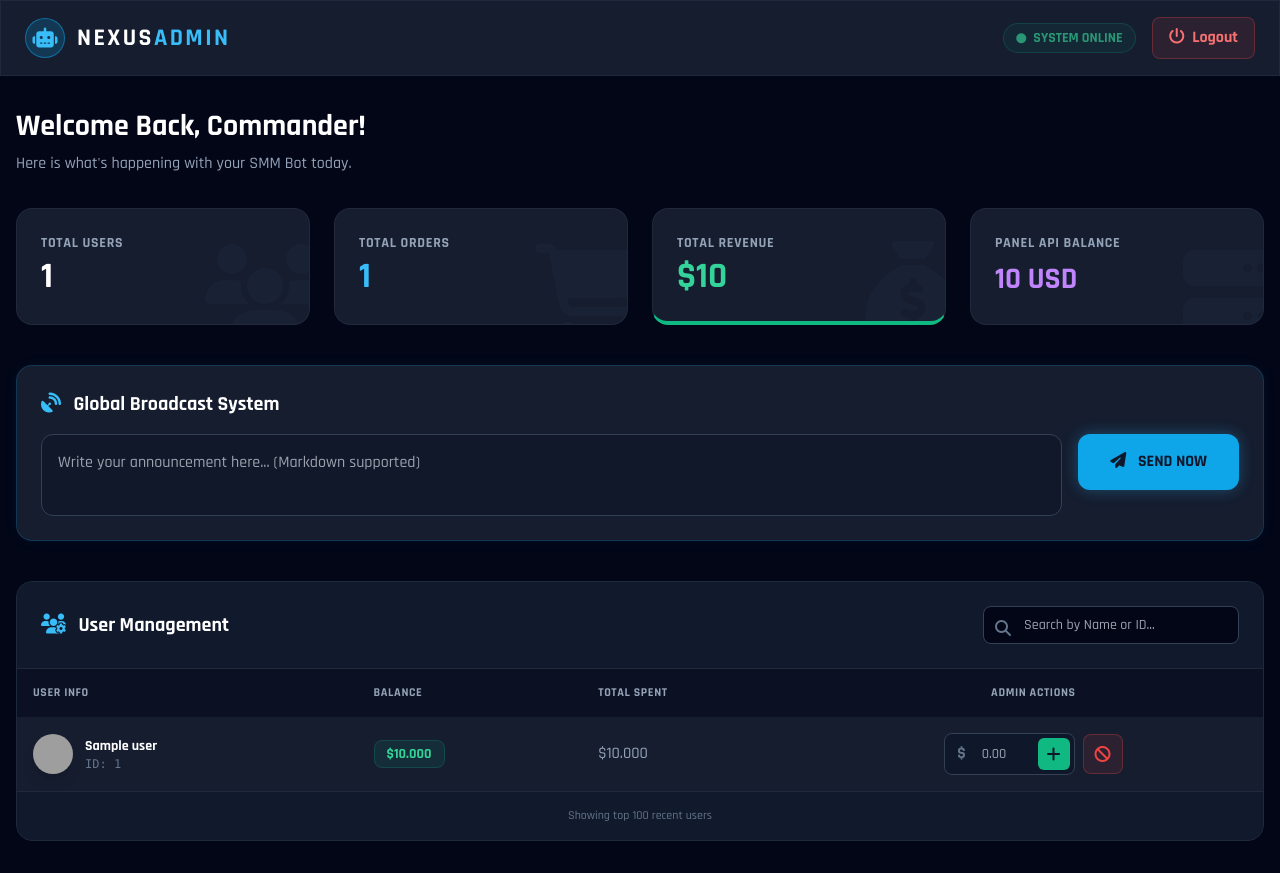
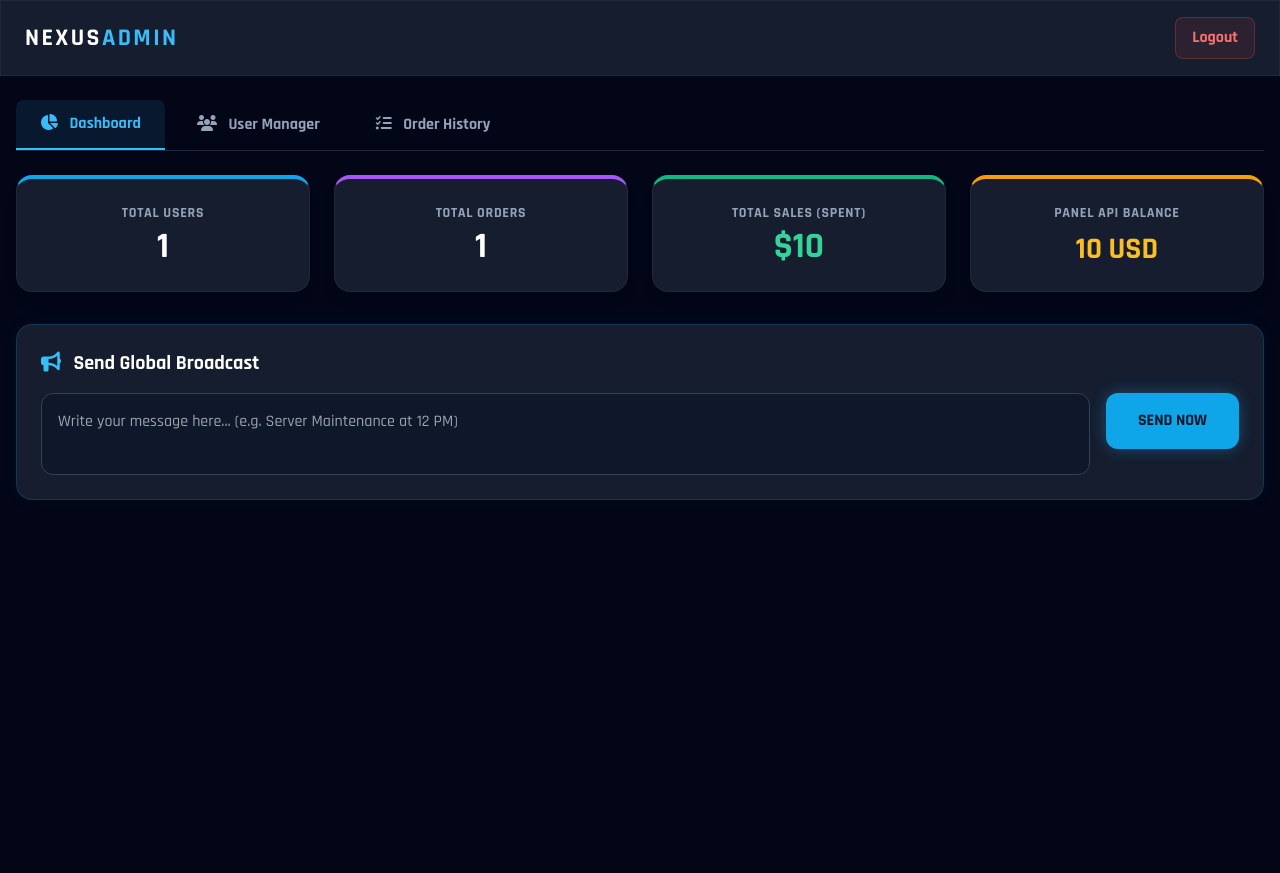
Before and after one commit to ome1111/Smm-panel, a Flask app: page /admin in a window 1280 px wide. After the commit the page ends 500 px from the top, so only its background shows below. Run offline with Flask 3, Linux system fonts and the light colour scheme; the visitor is signed in with stand-in values (Sample User, id 1); a database or web service that is not in the repository returns one stand-in record (values such as "Sample title"); data that the repository does not hold is empty; parts of the project's set-up code (start-up, migrations or seed data) failed here and were passed over; some libraries are stand-ins or nearby versions; grey boxes are pictures that could not be loaded.

Commit message:
Update admin.html

```diff
--- a/templates/admin.html
+++ b/templates/admin.html
@@ -3,162 +3,197 @@
 <head>
     <meta charset="UTF-8">
     <meta name="viewport" content="width=device-width, initial-scale=1.0">
-    <title>NEXUS - Admin Dashboard</title>
+    <title>NEXUS - Master Panel</title>
     <script src="https://cdn.tailwindcss.com"></script>
     <link href="https://fonts.googleapis.com/css2?family=Rajdhani:wght@500;600;700&display=swap" rel="stylesheet">
     <link rel="stylesheet" href="https://cdnjs.cloudflare.com/ajax/libs/font-awesome/6.4.0/css/all.min.css">
     <style>
         body { font-family: 'Rajdhani', sans-serif; background-color: #020617; }
         .glass-card { background: rgba(30, 41, 59, 0.7); backdrop-filter: blur(10px); border: 1px solid rgba(255, 255, 255, 0.05); }
-        .stat-hover:hover { transform: translateY(-5px); border-color: #38bdf8; box-shadow: 0 10px 30px rgba(56, 189, 248, 0.1); }
-        /* Custom Scrollbar */
-        ::-webkit-scrollbar { width: 8px; height: 8px; }
-        ::-webkit-scrollbar-track { background: #0f172a; }
-        ::-webkit-scrollbar-thumb { background: #334155; border-radius: 4px; }
-        ::-webkit-scrollbar-thumb:hover { background: #38bdf8; }
+        .tab-btn.active { border-bottom: 2px solid #38bdf8; color: #38bdf8; background: rgba(56, 189, 248, 0.1); }
+        .tab-content { display: none; }
+        .tab-content.active { display: block; animation: fadeIn 0.3s ease; }
+        @keyframes fadeIn { from { opacity: 0; transform: translateY(10px); } to { opacity: 1; transform: translateY(0); } }
     </style>
 </head>
 <body class="text-slate-200">
 
     <nav class="glass-card sticky top-0 z-50 px-6 py-4 flex justify-between items-center border-b border-slate-800">
         <div class="flex items-center gap-3">
-            <div class="w-10 h-10 rounded-full bg-sky-500/20 flex items-center justify-center border border-sky-500/50">
-                <i class="fa-solid fa-robot text-sky-400 text-xl"></i>
-            </div>
             <h1 class="text-2xl font-bold text-white tracking-widest">NEXUS<span class="text-sky-400">ADMIN</span></h1>
         </div>
         <div class="flex items-center gap-4">
-            <span class="px-3 py-1 bg-emerald-500/10 border border-emerald-500/30 text-emerald-400 rounded-full text-sm font-bold animate-pulse">
-                <i class="fa-solid fa-circle text-[10px] mr-1"></i> SYSTEM ONLINE
-            </span>
-            <a href="/logout" class="px-4 py-2 bg-red-500/10 hover:bg-red-500/20 text-red-400 rounded-lg transition-colors border border-red-500/30 font-bold">
-                <i class="fa-solid fa-power-off mr-1"></i> Logout
-            </a>
+            <a href="/logout" class="px-4 py-2 bg-red-500/10 hover:bg-red-500 text-red-400 hover:text-white rounded-lg transition-colors border border-red-500/30 font-bold">Logout</a>
         </div>
     </nav>
 
-    <div class="max-w-7xl mx-auto px-4 py-8">
-
-        <div class="mb-8">
-            <h2 class="text-3xl font-bold text-white mb-2">Welcome Back, Commander!</h2>
-            <p class="text-slate-400">Here is what's happening with your SMM Bot today.</p>
+    <div class="max-w-7xl mx-auto px-4 mt-6">
+        <div class="flex space-x-2 border-b border-slate-800">
+            <button onclick="switchTab('dashboard')" id="tab-dashboard" class="tab-btn active px-6 py-3 font-bold text-slate-400 hover:text-white transition-all rounded-t-lg">
+                <i class="fa-solid fa-chart-pie mr-2"></i> Dashboard
+            </button>
+            <button onclick="switchTab('users')" id="tab-users" class="tab-btn px-6 py-3 font-bold text-slate-400 hover:text-white transition-all rounded-t-lg">
+                <i class="fa-solid fa-users mr-2"></i> User Manager
+            </button>
+            <button onclick="switchTab('orders')" id="tab-orders" class="tab-btn px-6 py-3 font-bold text-slate-400 hover:text-white transition-all rounded-t-lg">
+                <i class="fa-solid fa-list-check mr-2"></i> Order History
+            </button>
+        </div>
     </div>
 
-        <div class="grid grid-cols-1 md:grid-cols-4 gap-6 mb-10">
-            <div class="glass-card rounded-2xl p-6 stat-hover transition-all duration-300 relative overflow-hidden">
-                <i class="fa-solid fa-users absolute -right-4 -bottom-4 text-8xl text-slate-800 opacity-50"></i>
+    <div class="max-w-7xl mx-auto px-4 py-6">
+
+        <div id="content-dashboard" class="tab-content active">
+            <div class="grid grid-cols-1 md:grid-cols-4 gap-6 mb-8">
+                <div class="glass-card rounded-2xl p-6 text-center border-t-4 border-t-sky-500 shadow-lg">
                     <p class="text-slate-400 font-bold uppercase text-sm mb-1 tracking-wider">Total Users</p>
                     <h3 class="text-4xl font-black text-white">{{ stats.users }}</h3>
                 </div>
-            <div class="glass-card rounded-2xl p-6 stat-hover transition-all duration-300 relative overflow-hidden">
-                <i class="fa-solid fa-cart-shopping absolute -right-4 -bottom-4 text-8xl text-slate-800 opacity-50"></i>
+                <div class="glass-card rounded-2xl p-6 text-center border-t-4 border-t-purple-500 shadow-lg">
                     <p class="text-slate-400 font-bold uppercase text-sm mb-1 tracking-wider">Total Orders</p>
-                <h3 class="text-4xl font-black text-sky-400">{{ stats.orders }}</h3>
+                    <h3 class="text-4xl font-black text-white">{{ stats.orders }}</h3>
                 </div>
-            <div class="glass-card rounded-2xl p-6 stat-hover transition-all duration-300 relative overflow-hidden border-b-4 border-b-emerald-500">
-                <i class="fa-solid fa-sack-dollar absolute -right-4 -bottom-4 text-8xl text-slate-800 opacity-50"></i>
-                <p class="text-slate-400 font-bold uppercase text-sm mb-1 tracking-wider">Total Revenue</p>
+                <div class="glass-card rounded-2xl p-6 text-center border-t-4 border-t-emerald-500 shadow-lg">
+                    <p class="text-slate-400 font-bold uppercase text-sm mb-1 tracking-wider">Total Sales (Spent)</p>
                     <h3 class="text-4xl font-black text-emerald-400">${{ stats.revenue }}</h3>
                 </div>
-            <div class="glass-card rounded-2xl p-6 stat-hover transition-all duration-300 relative overflow-hidden">
-                <i class="fa-solid fa-server absolute -right-4 -bottom-4 text-8xl text-slate-800 opacity-50"></i>
+                <div class="glass-card rounded-2xl p-6 text-center border-t-4 border-t-amber-500 shadow-lg">
                     <p class="text-slate-400 font-bold uppercase text-sm mb-1 tracking-wider">Panel API Balance</p>
-                <h3 class="text-3xl font-black text-purple-400 mt-2">{{ stats.api_status }}</h3>
+                    <h3 class="text-3xl font-black text-amber-400 mt-2">{{ stats.api_status }}</h3>
                 </div>
             </div>
 
-        <div class="glass-card rounded-2xl p-6 mb-10 border border-sky-500/20 shadow-[0_0_15px_rgba(56,189,248,0.05)]">
-            <h3 class="text-xl font-bold text-white mb-4"><i class="fa-solid fa-satellite-dish text-sky-400 mr-2"></i> Global Broadcast System</h3>
+            <div class="glass-card rounded-2xl p-6 border border-sky-500/20 shadow-[0_0_15px_rgba(56,189,248,0.05)]">
+                <h3 class="text-xl font-bold text-white mb-4"><i class="fa-solid fa-bullhorn text-sky-400 mr-2"></i> Send Global Broadcast</h3>
                 <form action="/send_broadcast" method="POST" class="flex flex-col md:flex-row gap-4">
-                <textarea name="msg" rows="2" required placeholder="Write your announcement here... (Markdown supported)"
-                    class="flex-1 bg-slate-900/80 border border-slate-700 rounded-xl p-4 text-white focus:outline-none focus:border-sky-500 resize-none"></textarea>
+                    <textarea name="msg" rows="2" required placeholder="Write your message here... (e.g. Server Maintenance at 12 PM)"
+                        class="flex-1 bg-slate-900 border border-slate-700 rounded-xl p-4 text-white focus:outline-none focus:border-sky-500 resize-none"></textarea>
                     <button type="submit" class="bg-sky-500 hover:bg-sky-400 text-slate-900 font-bold px-8 py-4 rounded-xl transition-all h-full shadow-[0_0_15px_rgba(56,189,248,0.3)]">
-                    <i class="fa-solid fa-paper-plane mr-2"></i> SEND NOW
+                        SEND NOW
                     </button>
                 </form>
             </div>
-
-        <div class="glass-card rounded-2xl overflow-hidden border border-slate-800">
-            <div class="p-6 border-b border-slate-800 flex flex-col md:flex-row justify-between items-center gap-4 bg-slate-900/50">
-                <h3 class="text-xl font-bold text-white"><i class="fa-solid fa-users-gear text-sky-400 mr-2"></i> User Management</h3>
-                <div class="relative w-full md:w-64">
-                    <i class="fa-solid fa-search absolute left-3 top-3.5 text-slate-500"></i>
-                    <input type="text" id="searchInput" onkeyup="searchUsers()" placeholder="Search by Name or ID..."
-                        class="w-full bg-slate-950 border border-slate-700 rounded-lg pl-10 pr-4 py-2 text-sm text-white focus:outline-none focus:border-sky-500">
-                </div>
         </div>
 
+        <div id="content-users" class="tab-content">
+            <div class="glass-card rounded-2xl overflow-hidden border border-slate-800">
+                <div class="p-4 bg-slate-900/50 flex justify-between items-center border-b border-slate-800">
+                    <h3 class="text-xl font-bold text-white">All Users Database</h3>
+                    <input type="text" id="searchUser" onkeyup="searchTable('searchUser', 'userTable')" placeholder="Search ID/Name..." class="bg-slate-950 border border-slate-700 rounded-lg px-4 py-2 text-sm text-white focus:outline-none focus:border-sky-500 w-64">
+                </div>
                 <div class="overflow-x-auto">
                     <table class="w-full text-left border-collapse" id="userTable">
                         <thead>
-                        <tr class="bg-slate-950/50 text-slate-400 text-xs uppercase tracking-wider">
-                            <th class="p-4 font-bold">User Info</th>
-                            <th class="p-4 font-bold">Balance</th>
-                            <th class="p-4 font-bold">Total Spent</th>
-                            <th class="p-4 font-bold text-center">Admin Actions</th>
+                            <tr class="bg-slate-950/50 text-slate-400 text-xs uppercase">
+                                <th class="p-4">User</th>
+                                <th class="p-4">Balance</th>
+                                <th class="p-4">Spent</th>
+                                <th class="p-4">Joined</th>
+                                <th class="p-4 text-center">Add/Deduct Balance</th>
+                                <th class="p-4 text-center">Ban</th>
                             </tr>
                         </thead>
                         <tbody class="divide-y divide-slate-800/50">
                             {% for user in users %}
-                        <tr class="hover:bg-slate-800/30 transition-colors group">
+                            <tr class="hover:bg-slate-800/30">
                                 <td class="p-4">
-                                <div class="flex items-center gap-3">
-                                    <img src="https://ui-avatars.com/api/?name={{ user.name }}&background=0ea5e9&color=fff&bold=true" class="w-10 h-10 rounded-full shadow-lg">
-                                    <div>
-                                        <div class="font-bold text-white text-sm searchable-name">{{ user.name }}</div>
-                                        <div class="text-xs text-slate-500 font-mono">ID: <span class="searchable-id">{{ user._id }}</span></div>
-                                    </div>
-                                </div>
+                                    <div class="font-bold text-white searchable">{{ user.name }}</div>
+                                    <div class="text-xs text-slate-500 searchable">ID: {{ user._id }}</div>
                                 </td>
-                            <td class="p-4">
-                                <span class="px-3 py-1 bg-emerald-500/10 text-emerald-400 border border-emerald-500/20 rounded-lg font-bold text-sm">
-                                    ${{ "%.3f"|format(user.balance) }}
-                                </span>
+                                <td class="p-4 font-bold text-emerald-400">${{ "%.3f"|format(user.balance) }}</td>
+                                <td class="p-4 text-slate-400">${{ "%.3f"|format(user.spent) }}</td>
+                                <td class="p-4 text-xs text-slate-500">{{ user.joined.strftime('%Y-%m-%d') if user.joined else 'N/A' }}</td>
+                                <td class="p-4 text-center">
+                                    <form action="/add_balance/{{ user._id }}" method="POST" class="flex items-center justify-center gap-2">
+                                        <input type="number" step="0.01" name="amount" placeholder="+/- Amt" required class="w-20 bg-slate-900 border border-slate-700 rounded px-2 py-1 text-sm text-white text-center">
+                                        <button type="submit" class="bg-sky-500/20 text-sky-400 hover:bg-sky-500 hover:text-white px-2 py-1 rounded transition-colors border border-sky-500/30">Apply</button>
+                                    </form>
                                 </td>
-                            <td class="p-4 text-slate-400 font-medium">${{ "%.3f"|format(user.spent) }}</td>
-                            <td class="p-4">
-                                <div class="flex items-center justify-center gap-2">
-                                    <form action="/add_balance/{{ user._id }}" method="POST" class="flex items-center gap-1 bg-slate-900 rounded-lg border border-slate-700 p-1">
-                                        <span class="pl-2 text-slate-500 font-bold">$</span>
-                                        <input type="number" step="0.01" name="amount" placeholder="0.00" required
-                                            class="w-16 bg-transparent text-white text-sm px-1 py-1 focus:outline-none text-center">
-                                        <button type="submit" title="Add Funds"
-                                            class="bg-emerald-500 hover:bg-emerald-400 text-slate-900 w-8 h-8 rounded-md flex items-center justify-center transition-colors">
-                                            <i class="fa-solid fa-plus font-bold"></i>
-                                        </button>
-                                    </form>
-
-                                    <a href="/ban_user/{{ user._id }}" onclick="return confirm('Ban this user?');" title="Ban User"
-                                        class="bg-red-500/10 hover:bg-red-500 text-red-500 hover:text-white border border-red-500/30 w-10 h-10 rounded-lg flex items-center justify-center transition-all">
-                                        <i class="fa-solid fa-ban"></i>
-                                    </a>
-                                </div>
+                                <td class="p-4 text-center">
+                                    <a href="/ban_user/{{ user._id }}" onclick="return confirm('Ban this user?');" class="bg-red-500/10 text-red-500 hover:bg-red-500 hover:text-white px-3 py-1 rounded border border-red-500/30 transition-colors">Ban</a>
                                 </td>
                             </tr>
                             {% endfor %}
                         </tbody>
                     </table>
                 </div>
-            <div class="p-4 bg-slate-900/50 border-t border-slate-800 text-center text-xs text-slate-500">
-                Showing top 100 recent users
+            </div>
+        </div>
+
+        <div id="content-orders" class="tab-content">
+            <div class="glass-card rounded-2xl overflow-hidden border border-slate-800">
+                <div class="p-4 bg-slate-900/50 flex justify-between items-center border-b border-slate-800">
+                    <h3 class="text-xl font-bold text-white">Latest 100 Orders</h3>
+                    <input type="text" id="searchOrder" onkeyup="searchTable('searchOrder', 'orderTable')" placeholder="Search Link/OID..." class="bg-slate-950 border border-slate-700 rounded-lg px-4 py-2 text-sm text-white focus:outline-none focus:border-sky-500 w-64">
+                </div>
+                <div class="overflow-x-auto">
+                    <table class="w-full text-left border-collapse" id="orderTable">
+                        <thead>
+                            <tr class="bg-slate-950/50 text-slate-400 text-xs uppercase">
+                                <th class="p-4">Order ID</th>
+                                <th class="p-4">User ID</th>
+                                <th class="p-4">Link (Target)</th>
+                                <th class="p-4">Cost</th>
+                                <th class="p-4">Status</th>
+                                <th class="p-4 text-center">Action</th>
+                            </tr>
+                        </thead>
+                        <tbody class="divide-y divide-slate-800/50 text-sm">
+                            {% for order in orders %}
+                            <tr class="hover:bg-slate-800/30">
+                                <td class="p-4 font-bold text-white searchable">#{{ order.oid }}</td>
+                                <td class="p-4 text-sky-400 searchable">{{ order.uid }}</td>
+                                <td class="p-4 text-slate-400 truncate max-w-[200px] searchable" title="{{ order.link }}">{{ order.link }}</td>
+                                <td class="p-4 text-emerald-400 font-bold">${{ "%.3f"|format(order.cost) }}</td>
+                                <td class="p-4">
+                                    {% if order.status|lower == 'refunded' %}
+                                        <span class="bg-red-500/20 text-red-400 px-2 py-1 rounded text-xs font-bold border border-red-500/30">REFUNDED</span>
+                                    {% else %}
+                                        <span class="bg-amber-500/20 text-amber-400 px-2 py-1 rounded text-xs font-bold border border-amber-500/30">{{ order.status|upper }}</span>
+                                    {% endif %}
+                                </td>
+                                <td class="p-4 text-center">
+                                    {% if order.status|lower != 'refunded' %}
+                                    <a href="/refund_order/{{ order.oid }}" onclick="return confirm('Refund ${{ order.cost }} to User?');" class="bg-amber-500 hover:bg-amber-400 text-slate-900 px-3 py-1 rounded font-bold transition-colors shadow-lg">
+                                        Refund
+                                    </a>
+                                    {% else %}
+                                    <span class="text-slate-600 font-bold">Done</span>
+                                    {% endif %}
+                                </td>
+                            </tr>
+                            {% endfor %}
+                        </tbody>
+                    </table>
                 </div>
             </div>
         </div>
 
+    </div>
+
     <script>
-        // Simple search function for the table
-        function searchUsers() {
-            let input = document.getElementById('searchInput').value.toLowerCase();
-            let rows = document.querySelectorAll('#userTable tbody tr');
+        function switchTab(tabId) {
+            // Hide all contents and remove active class from buttons
+            document.querySelectorAll('.tab-content').forEach(el => el.classList.remove('active'));
+            document.querySelectorAll('.tab-btn').forEach(el => el.classList.remove('active'));
+
+            // Show selected content and add active class to button
+            document.getElementById('content-' + tabId).classList.add('active');
+            document.getElementById('tab-' + tabId).classList.add('active');
+        }
+
+        // Universal Search Function
+        function searchTable(inputId, tableId) {
+            let input = document.getElementById(inputId).value.toLowerCase();
+            let rows = document.querySelectorAll('#' + tableId + ' tbody tr');
 
             rows.forEach(row => {
-                let name = row.querySelector('.searchable-name').textContent.toLowerCase();
-                let id = row.querySelector('.searchable-id').textContent.toLowerCase();
-                if (name.includes(input) || id.includes(input)) {
-                    row.style.display = '';
-                } else {
-                    row.style.display = 'none';
-                }
+                let searchableTexts = row.querySelectorAll('.searchable');
+                let found = false;
+                searchableTexts.forEach(txt => {
+                    if (txt.textContent.toLowerCase().includes(input)) found = true;
+                });
+                row.style.display = found ? '' : 'none';
             });
         }
     </script>
```
Lines whose indentation alone changed are shown as unchanged.
